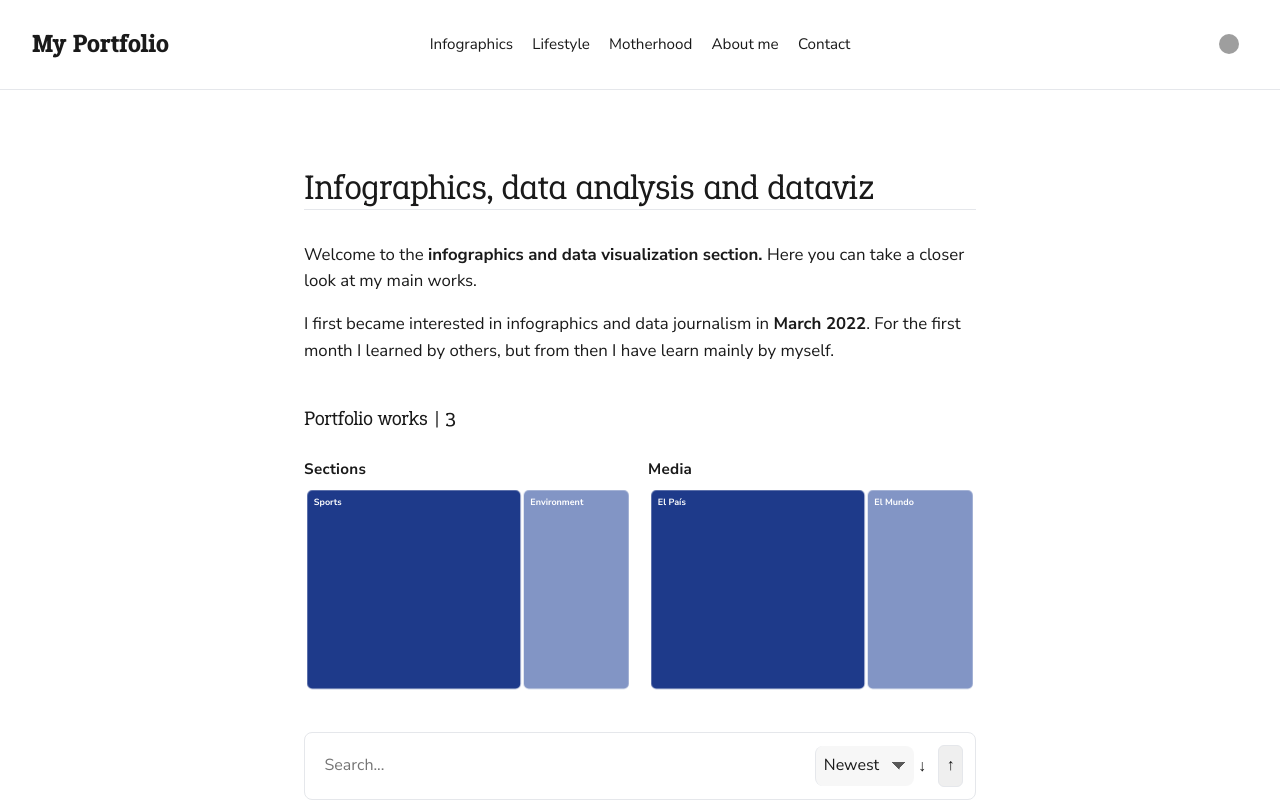
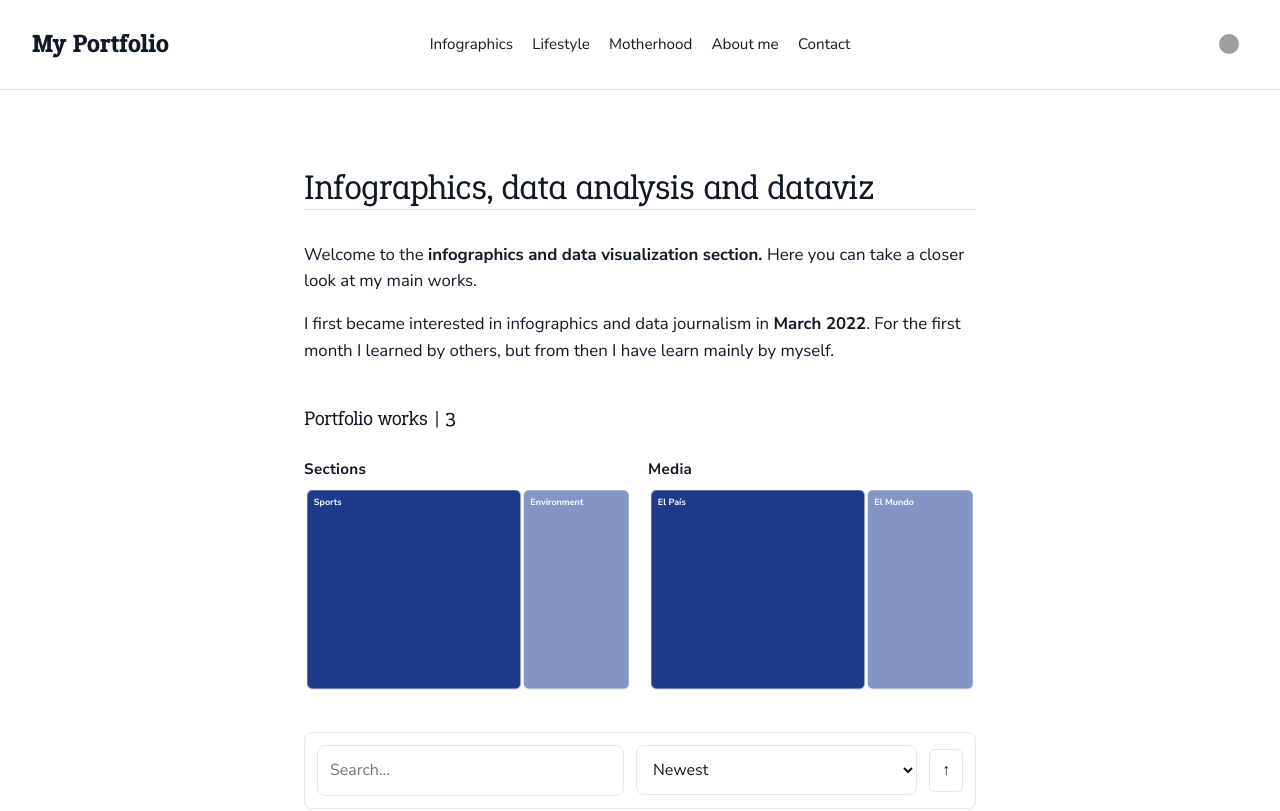
Before and after one commit to jorgema21/porfolio, a SvelteKit app: page /infografias in a window 1280 px wide. Shown: the top 811 px of the page. Built offline with nearby package versions, Linux system fonts and the light colour scheme; grey boxes are pictures that could not be loaded.

Commit message:
style: optimize portfolio colors and selectors

```diff
--- a/src/app.html
+++ b/src/app.html
@@ -9,11 +9,14 @@
 
 	<title>Portfolio</title>
 
-	<link rel="preload" href="./fonts/epunda-slab-v2-latin-regular.woff2" as="font" type="font/woff2" crossorigin>
-	<link rel="preload" href="./fonts/nunito-sans-v19-latin-regular.woff2" as="font" type="font/woff2" crossorigin>
+	<link rel="preload" href="%sveltekit.assets%/fonts/epunda-slab-v2-latin-regular.woff2" as="font" type="font/woff2"
+		crossorigin>
+	<link rel="preload" href="%sveltekit.assets%/fonts/nunito-sans-v19-latin-regular.woff2" as="font" type="font/woff2"
+		crossorigin>
 
 	%sveltekit.head%
 </head>
+
 
 
 
--- a/src/lib/components/about/AboutTimeline.svelte
+++ b/src/lib/components/about/AboutTimeline.svelte
@@ -137,17 +137,18 @@
     transform: translateY(0);
   }
   .timeline-item[data-category="study"] {
-    --timeline-color: var(--timeline-study);
+    --timeline-color: var(--color-study);
   }
   .timeline-item[data-category="infography"] {
-    --timeline-color: var(--timeline-infography);
+    --timeline-color: var(--color-infography);
   }
   .timeline-item[data-category="style"] {
-    --timeline-color: var(--timeline-style);
+    --timeline-color: var(--color-style);
   }
   .timeline-item[data-category="motherhood"] {
-    --timeline-color: var(--timeline-motherhood);
+    --timeline-color: var(--color-motherhood);
   }
+
   .timeline-item.left {
     right: 5%;
     text-align: right;
--- a/src/lib/styles/tokens/colors.css
+++ b/src/lib/styles/tokens/colors.css
@@ -4,33 +4,31 @@
 
   --blue-100: oklch(93% 0.05 var(--blue-hue));
   --blue-300: oklch(72% 0.16 var(--blue-hue));
-  --blue-500: oklch(46% var(--blue-chroma) var(--blue-hue));
+  --blue-500: oklch(48% var(--blue-chroma) var(--blue-hue));
   --blue-700: oklch(35% 0.18 var(--blue-hue));
 
-  --red-500: #dc2626;
-  --green-500: #15803d;
-  --pink-500: #b51259;
-
-  --color-text: #1a1a1a;
-  --color-muted: #595959;
+  --color-text: #111827;
+  --color-muted: #4b5563;
   --color-border: #e5e7eb;
 
   --color-white: #ffffff;
-  --color-black: #00 black;
+  --color-black: #000000;
 
   --bg-soft: rgb(0 0 0 / 3%);
   --bg-hard: rgb(0 0 0 / 30%);
 
   --overlay-gradient: linear-gradient(
     to top,
-    rgb(0 0 0 / 90%),
+    rgb(0 0 0 / 85%),
     rgb(0 0 0 / 40%) 70%,
     transparent 100%
   );
   --overlay-text-color: #ffffff;
 
-  --timeline-study: #7c3aed;
-  --timeline-infography: var(--blue-500);
-  --timeline-style: var(--green-500);
-  --timeline-motherhood: #c026d3;
+  --color-study: #0f172a;
+  --color-infography: #2563eb;
+  --color-style: #0d9488;
+  --color-motherhood: #db2777;
+
+  --color-spanish: #d62222;
 }
--- a/src/routes/infografias/+page.svelte
+++ b/src/routes/infografias/+page.svelte
@@ -76,8 +76,6 @@
           </option>
         {/each}
       </select>
-
-      <span class="select-arrow" aria-hidden="true">↓</span>
     </div>
 
     <button
@@ -137,11 +135,13 @@
     align-items: start;
     gap: var(--space-4);
   }
+
   .insights {
     display: grid;
     grid-template-columns: repeat(2, minmax(0, 1fr));
     gap: var(--space-4);
   }
+
   .insights-header {
     display: flex;
     align-items: center;
@@ -149,6 +149,7 @@
     margin-top: var(--space-6);
     margin-bottom: var(--space-3);
   }
+
   .insights-header h2 {
     display: flex;
     align-items: baseline;
@@ -156,6 +157,7 @@
     margin: 0;
     font: var(--text-lg) var(--font-serif);
   }
+
   .toolbar {
     display: flex;
     align-items: center;
@@ -167,49 +169,45 @@
     border-radius: var(--radius-md);
     transition: transform var(--transition);
   }
+
   .toolbar:hover {
     transform: var(--hover-lift);
   }
-  .toolbar input,
+
+  .toolbar input {
+    flex: 1;
+    background: transparent;
+    outline: none;
+  }
+
+  .filter-field {
+    display: flex;
+    flex: 1;
+  }
+
   .toolbar select {
-    flex: 1;
-    padding: var(--space-2);
-    border: none;
-    outline: none;
-    background: transparent;
+    width: 100%;
+    cursor: pointer;
+    background: var(--color-white);
   }
-  .toolbar select {
-    appearance: none;
-    cursor: pointer;
-    padding-right: 2rem;
-    border-left: var(--border-1);
-    border-radius: var(--radius-md);
-    background-color: var(--bg-soft);
-    background-image: linear-gradient(
-        45deg,
-        transparent 50%,
-        var(--color-muted) 50%
-      ),
-      linear-gradient(135deg, var(--color-muted) 50%, transparent 50%);
-    background-position:
-      calc(100% - 14px) center,
-      calc(100% - 8px) center;
-    background-repeat: no-repeat;
-    background-size: var(--space-2) var(--space-2);
-  }
-  .toolbar button {
+
+  .toolbar button.sort-dir {
+    background: var(--color-white);
     border-radius: var(--radius-sm);
     margin: 0;
-    padding: var(--space-2);
+    padding: var(--space-2) var(--space-3);
     border: var(--border-1);
     cursor: pointer;
+    font-weight: bold;
+    display: flex;
+    align-items: center;
+    justify-content: center;
   }
+
   .group-title {
     font: var(--text-lg) var(--font-serif);
-
     margin: var(--space-8) 0 var(--space-4);
     padding-bottom: var(--space-2);
-
     border-bottom: var(--border-1);
   }
 
@@ -218,7 +216,6 @@
     padding: var(--space-3);
     border: var(--border-1);
     border-radius: var(--radius-md);
-    background: var(--color-white);
     font: inherit;
     color: var(--color-text);
     transition: border-color var(--transition);
@@ -229,23 +226,27 @@
       grid-template-columns: 1fr;
       gap: var(--space-3);
     }
+
     .infographics-grid {
       grid-template-columns: 1fr;
       gap: var(--space-3);
     }
+
     .toolbar {
       flex-direction: column;
       align-items: stretch;
       gap: var(--space-2);
       padding: var(--space-3);
     }
+
+    .toolbar input,
+    .filter-field {
+      width: 100%;
+    }
+
     .toolbar input,
     .toolbar select {
-      width: 100%;
       font-size: var(--text-sm);
-    }
-    .toolbar select {
-      padding-right: var(--space-4);
     }
   }
 </style>
--- a/src/routes/sobre-mi/+page.svelte
+++ b/src/routes/sobre-mi/+page.svelte
@@ -31,6 +31,13 @@
   <p class="page-intro"><RichText value={t.about.intro} /></p>
   <p class="page-intro"><RichText value={t.about.focus} /></p>
 
+  <section class="about-section about-cta">
+    <div class="about-cta__content">
+      <span class="about-cta__eyebrow">Open to work</span>
+      <p class="about-cta__text">{t.about.cta}</p>
+    </div>
+  </section>
+
   <section class="about-section">
     <h2>{t.about.timelineTitle}</h2>
 
@@ -57,15 +64,6 @@
   <section class="about-section">
     <h2>{t.about.languagesTitle}</h2>
     <AboutLanguages />
-  </section>
-
-  <section class="about-section about-cta">
-    <div class="about-cta__content">
-      <span class="about-cta__eyebrow">Open to work</span>
-      <p class="about-cta__text">{t.about.cta}</p>
-    </div>
-
-    <button class="button">{t.about.downloadCV}</button>
   </section>
 </div>
 
@@ -106,16 +104,16 @@
     }
 
     &.study {
-      --timeline-color: var(--timeline-study);
+      --timeline-color: var(--color-study);
     }
     &.infography {
-      --timeline-color: var(--timeline-infography);
+      --timeline-color: var(--color-infography);
     }
     &.style {
-      --timeline-color: var(--timeline-style);
+      --timeline-color: var(--color-style);
     }
     &.motherhood {
-      --timeline-color: var(--timeline-motherhood);
+      --timeline-color: var(--color-motherhood);
     }
   }
 
@@ -123,8 +121,8 @@
     display: flex;
     align-items: center;
     justify-content: space-between;
-    gap: var(--cta-gap);
-    margin-top: var(--space-12);
+    gap: var(--space-6);
+    margin-top: var(--space-6);
     border-top: var(--border-1);
     padding-top: var(--space-6);
   }
@@ -133,6 +131,7 @@
     display: flex;
     flex-direction: column;
     gap: var(--space-2);
+    flex: 1;
   }
 
   .about-cta__eyebrow {
@@ -144,9 +143,16 @@
   }
 
   .about-cta__text {
-    max-width: 20ch;
+    max-width: 55ch;
     font-size: var(--text-sm);
     font-weight: 700;
     line-height: var(--lh-base);
   }
+  @media (max-width: 640px) {
+    .about-cta {
+      flex-direction: column;
+      align-items: flex-start;
+      gap: var(--space-4);
+    }
+  }
 </style>
```
Also changed, not shown: src/lib/data/about/languages.data.ts (+9 -13 lines), static/images/projects/fugas-participacion-femenina-ip.jpg (added).
